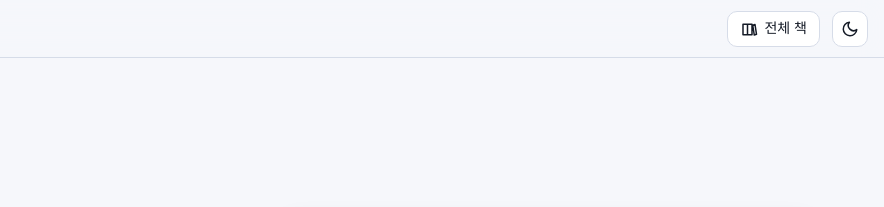
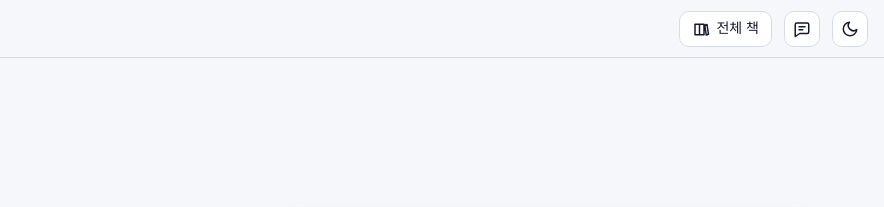
Before and after one commit to geniuskey/computerbook, a website: page index.html in a window 1280 px wide. Shown: the top 207 px of the page, 396-1280 px from the left. Drawn offline with Linux system fonts and the light colour scheme; a web font is replaced by a local one.

Commit message:
Add reader feedback shortcut to top bar

```diff
--- a/css/style.css
+++ b/css/style.css
@@ -139,6 +139,8 @@ hr { border: 0; border-top: 1px solid var(--border); margin: 48px 0; }
   .sb-topbar .series-link { width: 36px; padding: 0; }
   .sb-topbar .series-link span { display: none; }
 }
+@media (max-width: 620px) { .sb-topbar .sb-logo small { display: none; } }
+@media (max-width: 420px) { .sb-topbar .sb-logo span { display: none; } }
 .sb-progress { position: absolute; left: 0; bottom: -1px; height: 2px; background: linear-gradient(90deg, var(--accent), var(--accent-2)); width: 0; }
 
 /* Drawer (chapter list) */
--- a/js/common.js
+++ b/js/common.js
@@ -496,6 +496,7 @@
     const root = body.dataset.root != null ? body.dataset.root : body.dataset.chapter ? "../" : "";
     const curSlug = body.dataset.chapter || "";
     const href = (slug) => (slug ? `${root}chapters/${slug}.html` : `${root}index.html`);
+    const feedbackUrl = "https://books.euiyun.com/feedback.html?book=computerbook&page=" + encodeURIComponent(location.href);
 
     // top bar
     const bar = document.createElement("header");
@@ -507,6 +508,13 @@
       <a class="sb-btn series-link" href="https://books.euiyun.com/" aria-label="전체 책 보기" title="전체 책 보기"><svg width="18" height="18" viewBox="0 0 24 24" fill="none" stroke="currentColor" stroke-width="2" stroke-linecap="round" stroke-linejoin="round" aria-hidden="true"><path d="M4 5.5h6v14H4zM10 5.5h6v14h-6zM17 7l3-1 2 13-3 1z"/></svg><span>전체 책</span></a>
       <button class="sb-btn icon" id="sb-theme" aria-label="테마 전환"></button>
       <div class="sb-progress" id="sb-progress"></div>`;
+    const feedbackButton = document.createElement("a");
+    feedbackButton.className = bar.className.replace("-topbar", "-btn") + " icon feedback-button";
+    feedbackButton.href = feedbackUrl;
+    feedbackButton.setAttribute("aria-label", "독자 의견 보내기");
+    feedbackButton.title = "독자 의견 보내기";
+    feedbackButton.innerHTML = '<svg width="18" height="18" viewBox="0 0 24 24" fill="none" stroke="currentColor" stroke-width="2" stroke-linecap="round" stroke-linejoin="round" aria-hidden="true"><path d="M5 4h14a2 2 0 0 1 2 2v10a2 2 0 0 1-2 2H9l-6 4V6a2 2 0 0 1 2-2z"/><path d="M8 9h8M8 13h5"/></svg>';
+    bar.querySelector("[id$='-theme']").before(feedbackButton);
     body.prepend(bar);
 
     // drawer
@@ -587,8 +595,8 @@
       코드 <a href="https://github.com/geniuskey/computerbook/blob/main/LICENSE-MIT">MIT</a> ·
       <a href="https://github.com/geniuskey/computerbook/blob/main/LICENSE.md">라이선스 안내</a>`;
     const feedbackLink = document.createElement("a");
-    feedbackLink.href = "https://books.euiyun.com/feedback.html?book=computerbook&page=" + encodeURIComponent(location.href);
-    feedbackLink.textContent = "오류·질문·제안";
+    feedbackLink.href = feedbackUrl;
+    feedbackLink.textContent = "독자 의견";
     foot.append(" · ", feedbackLink);
     body.appendChild(foot);
 
```
